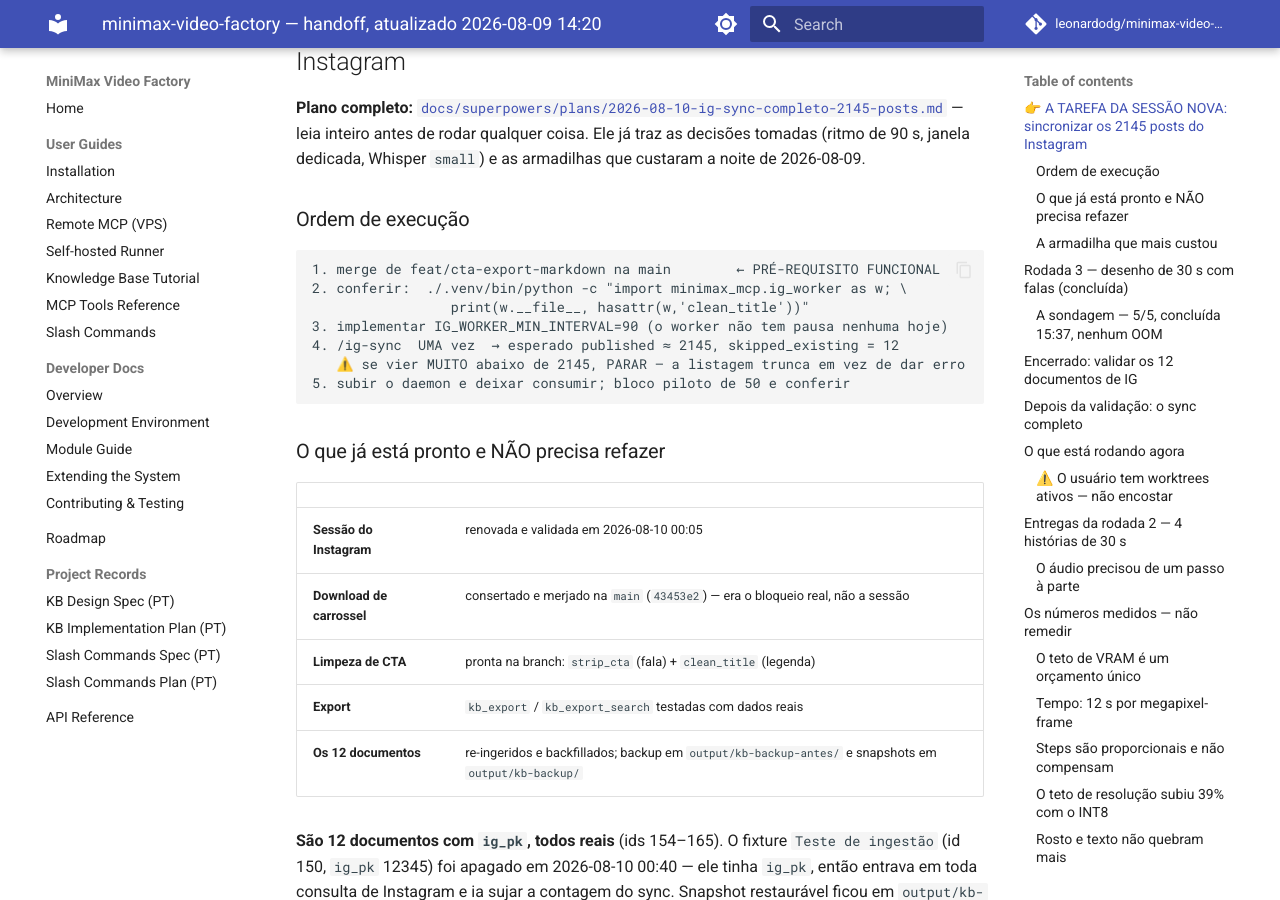
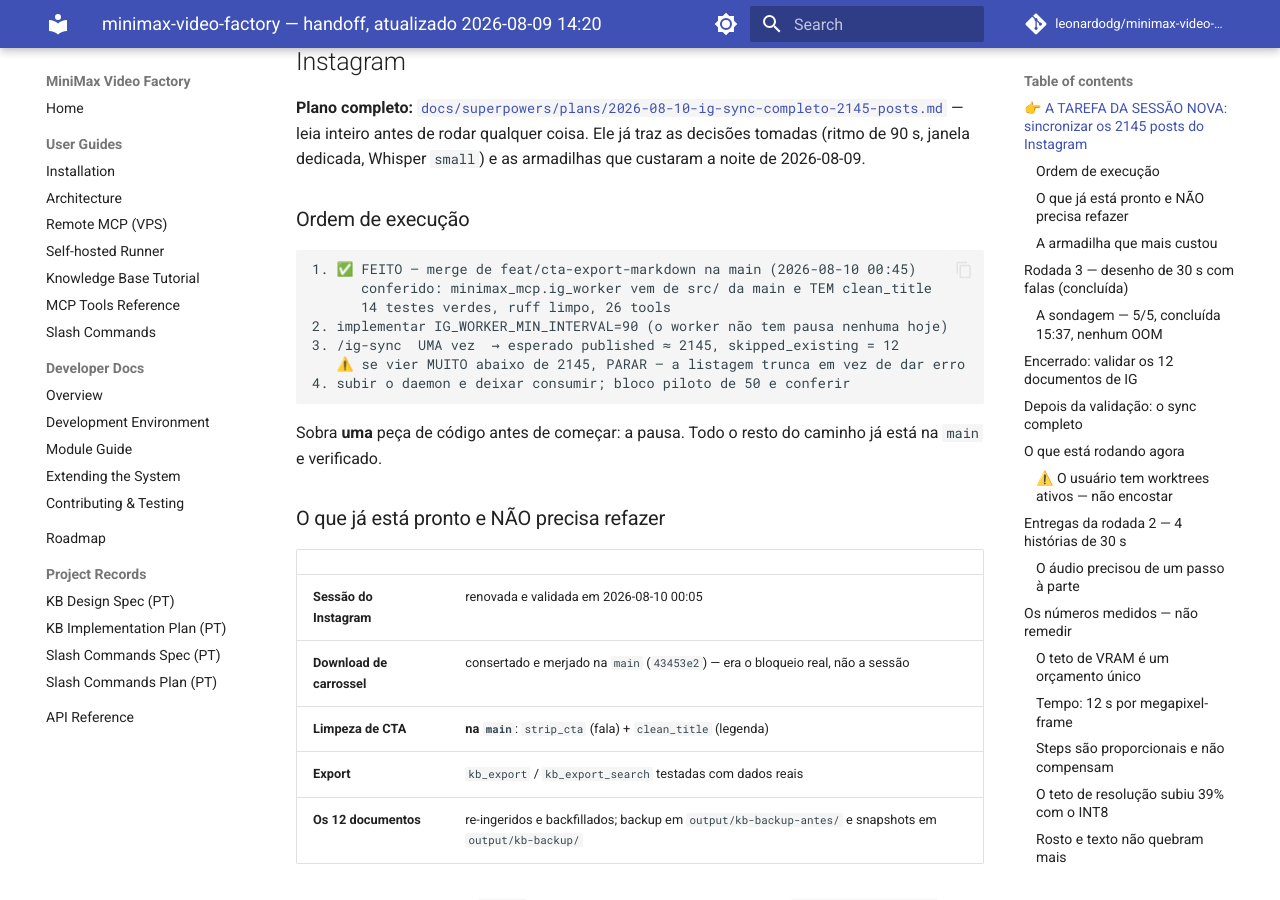
Before and after one commit to leonardodg/minimax-video-factory, an MkDocs documentation site: the page built from docs/HANDOFF.md, in a window 1280 px wide and 900 px high, scrolled down 499 px. Built offline with MkDocs 1.6.1 and Material for MkDocs 9.7.7, drawn with Linux system fonts in a browser that asks for light colours; comment, search, counter and statistics services are not loaded.

Commit message:
docs: the CTA branch is merged, so only the pacing knob is left before the sync
Merging feat/cta-export-markdown was step one of tomorrow's plan and it is done.
Verified the thing that made it a functional prerequisite rather than tidiness:
minimax_mcp.ig_worker now resolves to main's src and exposes clean_title, so the
daemon applies the cleanup no matter which directory it is launched from. 14 tests
green, ruff clean, 26 tools.

What remains before the 2145-post run is a single piece of code -- the
IG_WORKER_MIN_INTERVAL pause. Everything else on the path is on main and checked.

Co-Authored-By: Claude Opus 5 <noreply@anthropic.com>

````diff
--- a/docs/HANDOFF.md
+++ b/docs/HANDOFF.md
@@ -23,14 +23,17 @@ noite de 2026-08-09.
 ### Ordem de execução
 
 ```
-1. merge de feat/cta-export-markdown na main        ← PRÉ-REQUISITO FUNCIONAL
-2. conferir:  ./.venv/bin/python -c "import minimax_mcp.ig_worker as w; \
-                 print(w.__file__, hasattr(w,'clean_title'))"
-3. implementar IG_WORKER_MIN_INTERVAL=90 (o worker não tem pausa nenhuma hoje)
-4. /ig-sync  UMA vez  → esperado published ≈ 2145, skipped_existing = 12
+1. ✅ FEITO — merge de feat/cta-export-markdown na main (2026-08-10 00:45)
+      conferido: minimax_mcp.ig_worker vem de src/ da main e TEM clean_title
+      14 testes verdes, ruff limpo, 26 tools
+2. implementar IG_WORKER_MIN_INTERVAL=90 (o worker não tem pausa nenhuma hoje)
+3. /ig-sync  UMA vez  → esperado published ≈ 2145, skipped_existing = 12
    ⚠️ se vier MUITO abaixo de 2145, PARAR — a listagem trunca em vez de dar erro
-5. subir o daemon e deixar consumir; bloco piloto de 50 e conferir
+4. subir o daemon e deixar consumir; bloco piloto de 50 e conferir
 ```
+
+Sobra **uma** peça de código antes de começar: a pausa. Todo o resto do caminho
+já está na `main` e verificado.
 
 ### O que já está pronto e NÃO precisa refazer
 
@@ -38,7 +41,7 @@ noite de 2026-08-09.
 |---|---|
 | **Sessão do Instagram** | renovada e validada em 2026-08-10 00:05 |
 | **Download de carrossel** | consertado e merjado na `main` (`43453e2`) — era o bloqueio real, não a sessão |
-| **Limpeza de CTA** | pronta na branch: `strip_cta` (fala) + `clean_title` (legenda) |
+| **Limpeza de CTA** | **na `main`**: `strip_cta` (fala) + `clean_title` (legenda) |
 | **Export** | `kb_export` / `kb_export_search` testadas com dados reais |
 | **Os 12 documentos** | re-ingeridos e backfillados; backup em `output/kb-backup-antes/` e snapshots em `output/kb-backup/` |
 
````
